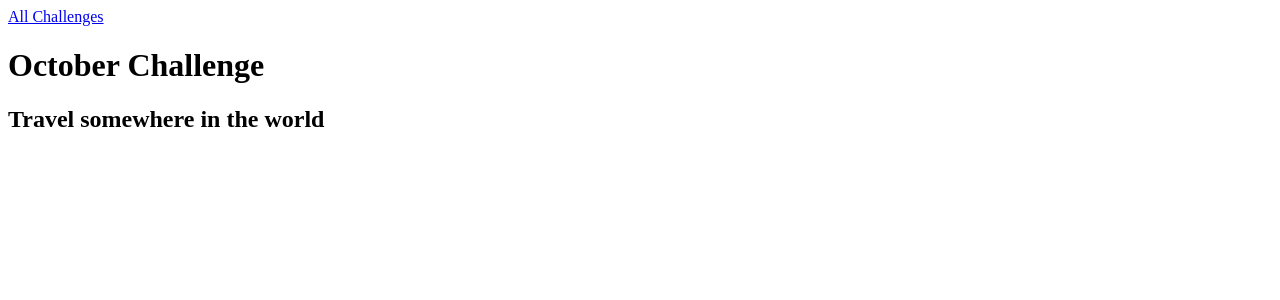
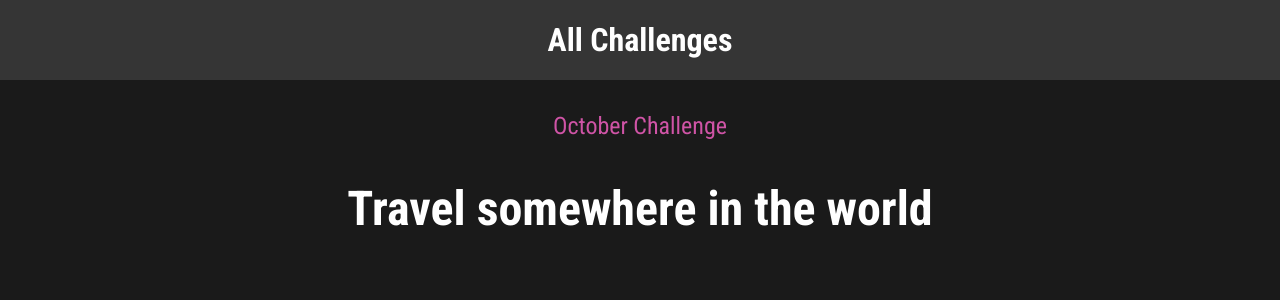
Before and after one commit to srisan619/monthly_challenges, a Django app: page /challenges/october in a window 1280 px wide. Shown: the top 300 px of the page. Run offline with Django 4.2, Linux system fonts and the light colour scheme.

Commit message:
static files and css style

```diff
--- /dev/null
+++ b/challenges/static/challenges/challenge.css
@@ -0,0 +1,22 @@
+h1,
+h2 {
+  text-align: center;
+  color: white;
+}
+
+h1 {
+  font-size: 1.5rem;
+  margin: 2rem 0 1rem 0;
+  font-weight: normal;
+  color: #cf54a6;
+}
+
+h2 {
+  font-size: 3rem;
+  font-weight: bold;
+}
+
+.fallback {
+  text-align: center;
+  color: white;
+}
--- /dev/null
+++ b/challenges/static/challenges/partials/header.css
@@ -0,0 +1,25 @@
+header {
+    width: 100%;
+    height: 5rem;
+    background-color: #353535;
+  }
+
+  header nav {
+    width: 100%;
+    height: 100%;
+    display: flex;
+    justify-content: center;
+    align-items: center;
+  }
+
+  header nav a {
+    color: white;
+    font-size: 2rem;
+    font-weight: bold;
+    text-decoration: none;
+  }
+
+  header nav a:hover,
+  header nav a:active {
+    color: #cf54a6;
+  }
--- a/challenges/templates/challenges/challenges.html
+++ b/challenges/templates/challenges/challenges.html
@@ -1,4 +1,11 @@
 {% extends "base.html" %}
+{% load static %}
+
+{% block css_files %}
+    <link rel="stylesheet" href="{% static "challenges/challenge.css" %}">
+    <link rel="stylesheet" href="{% static "challenges/partials/header.css" %}">
+{% endblock  %}
+
 {% block page_title %}{{ month_name|title }} Challenge{% endblock  %}
 {% block content %}
     {% include "challenges/partials/header.html" with display_title="challenges" %}
@@ -6,7 +13,7 @@
     {% if text is not None %}
         <h2>{{ text }}</h2>
     {% else %}
-        <p>There is no challenge for this month yet!</p>
+    <p class="fallback">There is no challenge for this month yet!</p>
     {% endif %}
 {% endblock  %}
 
--- a/monthly_challenges/settings.py
+++ b/monthly_challenges/settings.py
@@ -118,3 +118,7 @@ STATIC_URL = "static/"
 # https://docs.djangoproject.com/en/4.2/ref/settings/#default-auto-field
 
 DEFAULT_AUTO_FIELD = "django.db.models.BigAutoField"
+
+STATICFILES_DIRS = [
+    BASE_DIR / "static"
+]
--- /dev/null
+++ b/static/style.css
@@ -0,0 +1,10 @@
+@import url('https://fonts.googleapis.com/css2?family=Roboto+Condensed:wght@400;700&display=swap');
+
+html {
+  font-family: 'Roboto Condensed', sans-serif;
+}
+
+body {
+  margin: 0;
+  background-color: #1a1a1a;
+}
--- a/templates/base.html
+++ b/templates/base.html
@@ -1,9 +1,12 @@
+{% load static %}
 <!DOCTYPE html>
 <html lang="en">
 <head>
     <meta charset="UTF-8">
     <meta name="viewport" content="width=device-width, initial-scale=1.0">
     <title>{% block page_title %}My Challenges{% endblock  %}</title>
+    <link rel="stylesheet" href="{% static "style.css" %}">
+    {% block css_files %}{% endblock  %}
 </head>
 <body>
    {% block content %}{% endblock  %}
```
Also changed, not shown: challenges/static/challenges/challenges.css (added, +37 -0 lines), challenges/templates/challenges/index.html (+7 -1 lines).
